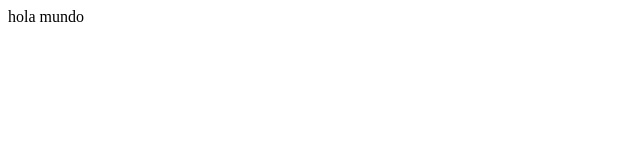
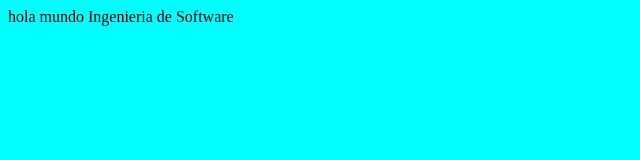
Before and after one commit to yovana16/prueba, a plain HTML site: page index.html in a window 1280 px wide. Shown: the whole page, without its empty margins (0-640 px from the left). Drawn offline with Linux system fonts and the light colour scheme.

Commit message:
agregé css modifiqué index html

```diff
--- a/index.html
+++ b/index.html
@@ -3,9 +3,11 @@
 <head>
     <meta charset="UTF-8">
     <meta name="viewport" content="width=device-width, initial-scale=1.0">
+    <link rel="stylesheet" href="main.css">
     <title>Prueba Git</title>
 </head>
 <body>
     hola mundo
+    Ingenieria de Software
 </body>
 </html>
--- /dev/null
+++ b/main.css
@@ -0,0 +1,3 @@
+body{
+    background-color: aqua;
+}
```
